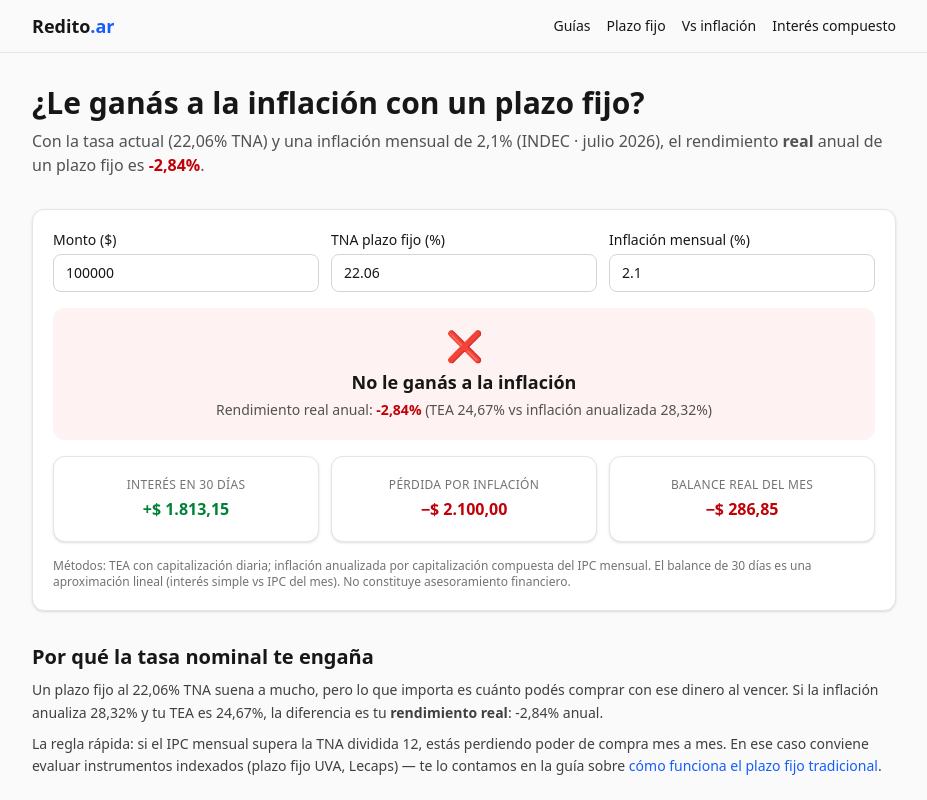
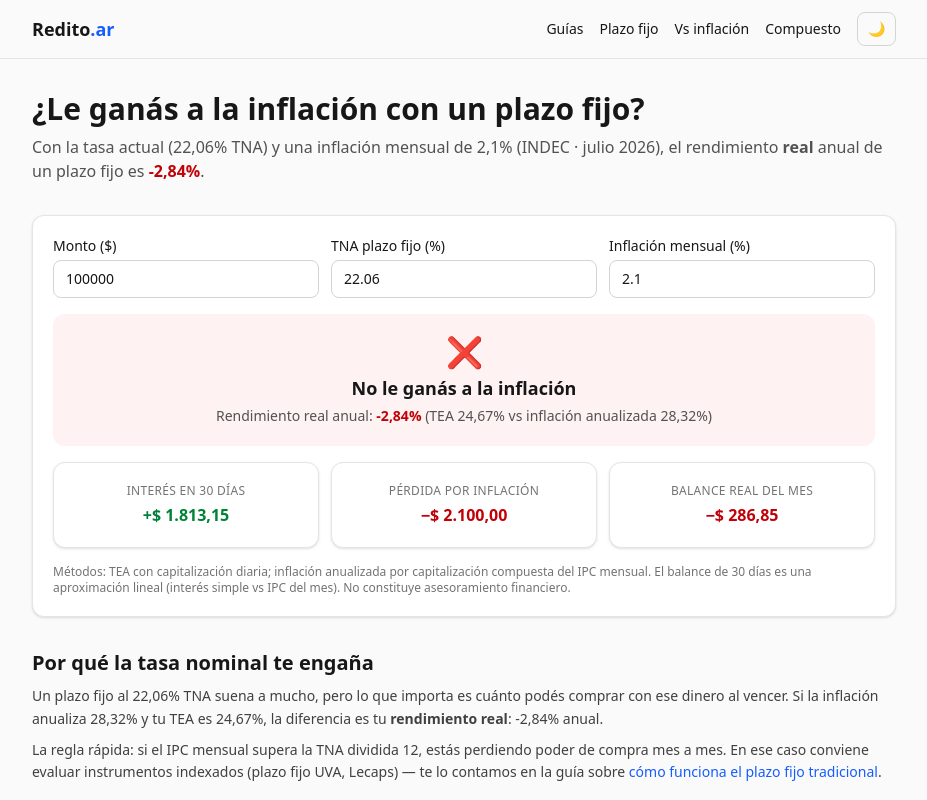
Before and after one commit to tiag-ops/reditos-ar, a Next.js app: page /plazo-fijo-vs-inflacion in a window 1280 px wide. Shown: the top 800 px of the page, without its empty margins (176-1103 px from the left). Built offline with nearby package versions, Linux system fonts and the light colour scheme.

Commit message:
feat: toggle modo oscuro/claro con anti-flash (patrón SueldoNeto)

```diff
--- a/src/app/globals.css
+++ b/src/app/globals.css
@@ -1,7 +1,14 @@
 @import "tailwindcss";
 
+/* Modo claro/oscuro por clase en <html> (controlado por el toggle + script anti-flash) */
+@custom-variant dark (&:where(.dark, .dark *));
+
 :root {
-  color-scheme: light dark;
+  color-scheme: light;
+}
+
+.dark {
+  color-scheme: dark;
 }
 
 body {
--- a/src/app/layout.tsx
+++ b/src/app/layout.tsx
@@ -1,5 +1,7 @@
 import type { Metadata } from "next";
 import Link from "next/link";
+import ThemeToggle from "./theme-toggle";
+import { themeScript } from "./theme-script";
 import "./globals.css";
 
 export const metadata: Metadata = {
@@ -14,19 +16,25 @@ export const metadata: Metadata = {
 
 export default function RootLayout({ children }: { children: React.ReactNode }) {
   return (
-    <html lang="es-AR">
+    <html lang="es-AR" suppressHydrationWarning>
+      <head>
+        <script dangerouslySetInnerHTML={{ __html: themeScript }} />
+      </head>
       <body>
-        <header className="border-b border-neutral-200 dark:border-neutral-800">
+        <header className="sticky top-0 z-10 border-b border-neutral-200 bg-neutral-50/95 backdrop-blur dark:border-neutral-800 dark:bg-neutral-950/95">
           <div className="mx-auto flex max-w-4xl items-center justify-between px-4 py-3">
             <Link href="/" className="text-lg font-bold">
               Redito<span className="text-blue-600">.ar</span>
             </Link>
-            <nav className="flex gap-4 text-sm">
-              <Link href="/guia/" className="hover:text-blue-600">Guías</Link>
-              <Link href="/plazo-fijo/" className="hover:text-blue-600">Plazo fijo</Link>
-              <Link href="/plazo-fijo-vs-inflacion/" className="hover:text-blue-600">Vs inflación</Link>
-              <Link href="/interes-compuesto/" className="hover:text-blue-600">Interés compuesto</Link>
-            </nav>
+            <div className="flex items-center gap-4">
+              <nav className="hidden gap-4 text-sm sm:flex">
+                <Link href="/guia/" className="hover:text-blue-600">Guías</Link>
+                <Link href="/plazo-fijo/" className="hover:text-blue-600">Plazo fijo</Link>
+                <Link href="/plazo-fijo-vs-inflacion/" className="hover:text-blue-600">Vs inflación</Link>
+                <Link href="/interes-compuesto/" className="hover:text-blue-600">Compuesto</Link>
+              </nav>
+              <ThemeToggle />
+            </div>
           </div>
         </header>
         <main className="mx-auto max-w-4xl px-4 py-8">{children}</main>
--- /dev/null
+++ b/src/app/theme-script.ts
@@ -0,0 +1,2 @@
+// Script anti-flash: aplica el tema ANTES del primer paint. Se inyecta en <head>.
+export const themeScript = `(function(){try{var t=localStorage.getItem('tema');if(t==='dark'||(!t&&window.matchMedia('(prefers-color-scheme: dark)').matches)){document.documentElement.classList.add('dark')}}catch(e){}})();`;
--- /dev/null
+++ b/src/app/theme-toggle.tsx
@@ -0,0 +1,37 @@
+"use client";
+
+import { useEffect, useState } from "react";
+
+/** Toggle claro/oscuro. Persiste en localStorage ('tema').
+ * Default: preferencia del sistema. Sin flash al cargar (script en <head>). */
+export default function ThemeToggle() {
+  const [tema, setTema] = useState<"light" | "dark">("light");
+
+  // leer estado real recién en el cliente (evita mismatch de SSR/SSG)
+  useEffect(() => {
+    setTema(document.documentElement.classList.contains("dark") ? "dark" : "light");
+  }, []);
+
+  function toggle() {
+    const nuevo = tema === "dark" ? "light" : "dark";
+    document.documentElement.classList.toggle("dark", nuevo === "dark");
+    try {
+      localStorage.setItem("tema", nuevo);
+    } catch {
+      /* storage bloqueado: el toggle funciona igual en la sesión */
+    }
+    setTema(nuevo);
+  }
+
+  return (
+    <button
+      type="button"
+      aria-label={tema === "dark" ? "Cambiar a modo claro" : "Cambiar a modo oscuro"}
+      title={tema === "dark" ? "Modo claro" : "Modo oscuro"}
+      onClick={toggle}
+      className="rounded-lg border border-neutral-300 px-2.5 py-1.5 text-sm transition-colors hover:border-blue-500 dark:border-neutral-700 dark:hover:border-blue-500"
+    >
+      {tema === "dark" ? "☀️" : "🌙"}
+    </button>
+  );
+}
```
